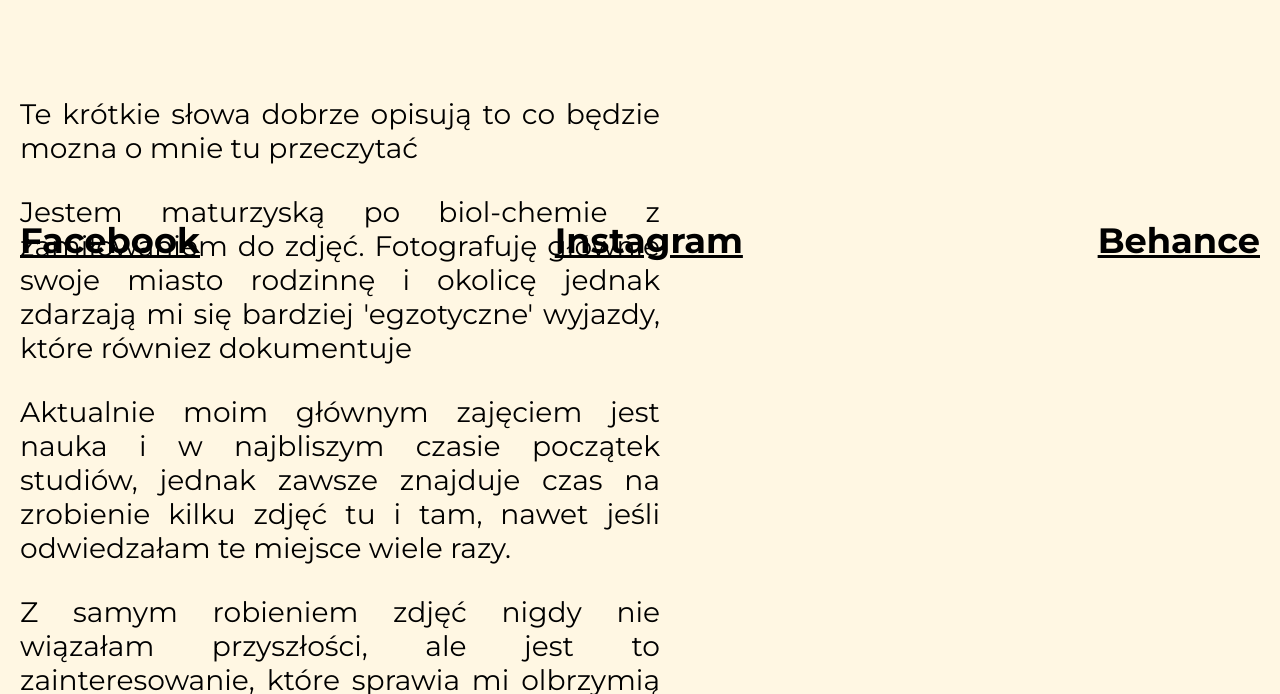
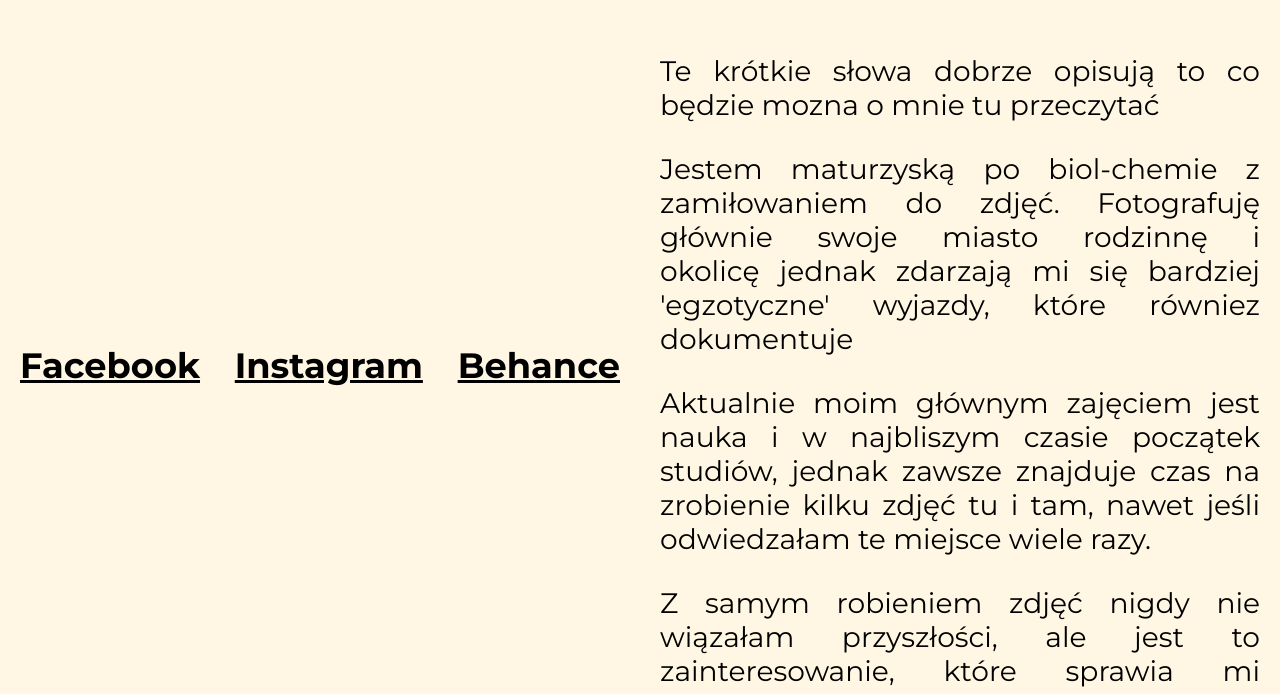
Before and after one commit to Adaxelx/photo-gallery-page, a React (Create React App) app: page /about in a window 1280 px wide. Shown: the part 806-1500 px from the top of the page. Built offline with nearby package versions, Linux system fonts and the light colour scheme.

Commit message:
add on scroll event to about and prevent nav click

```diff
--- a/src/components/Contener.js
+++ b/src/components/Contener.js
@@ -13,9 +13,6 @@ const StyledCon = styled.section`
   margin-left: 20px;
   margin-right: 20px;
   text-align: justify;
-  @media (orientation: landscape) and ${({ theme }) => theme.device.tablet} {
-    width: 50%;
-  }
 `;
 
 const Contener = ({ delay, value, marginTop }) => {
--- a/src/components/Nav.js
+++ b/src/components/Nav.js
@@ -1,6 +1,6 @@
 import React, { useEffect } from 'react';
 import styled from 'styled-components';
-import { Link } from 'react-router-dom';
+import { NavLink } from 'react-router-dom';
 import { TimelineMax } from 'gsap/TweenMax';
 
 const StyledNav = styled.nav`
@@ -13,12 +13,16 @@ const StyledNav = styled.nav`
   justify-content: space-between;
 `;
 
-const StyledLink = styled(Link)`
+const StyledLink = styled(NavLink)`
   color: ${({ color }) => color};
   text-decoration: none;
   font-weight: bold;
   ${({ margin }) => margin}
   font-size: ${({ theme }) => theme.fontSize.m};
+  &.is-active{
+    pointer-events: none;
+    cursor: default;
+  }
 `;
 
 const Nav = ({ loaded, home, color, changeLoad }) => {
@@ -42,10 +46,23 @@ const Nav = ({ loaded, home, color, changeLoad }) => {
   return (
     <>
       <StyledNav home={home} ref={logo}>
-        <StyledLink onClick={changeLoad} color={color} margin="margin-left: 20px;" to="/">
+        <StyledLink
+          onClick={changeLoad}
+          activeClassName="is-active"
+          exact
+          color={color}
+          margin="margin-left: 20px;"
+          to="/"
+        >
           Asdfghjk Pkjhgfd
         </StyledLink>
-        <StyledLink onClick={changeLoad} color={color} margin="margin-right: 20px;" to="/about">
+        <StyledLink
+          onClick={changeLoad}
+          activeClassName="is-active"
+          color={color}
+          margin="margin-right: 20px;"
+          to="/about"
+        >
           O mnie
         </StyledLink>
       </StyledNav>
--- a/src/templates/About/About.js
+++ b/src/templates/About/About.js
@@ -14,6 +14,10 @@ const StyledAbout = styled.article`
 const StyledContent = styled.section`
   width: 100%;
   margin-top: 30px;
+  @media (orientation: landscape) and ${({ theme }) => theme.device.tablet} {
+    display: flex;
+    align-items: flex-start;
+  }
 `;
 
 const StyledTCon = styled.section`
@@ -54,6 +58,13 @@ const StyledSocCon = styled.section`
   flex-wrap: wrap;
   padding: 0 20px;
   justify-content: space-between;
+  @media (orientation: landscape) and ${({ theme }) => theme.device.tablet}{
+    width: 50%;
+  }
+`;
+
+const StyledConCtn = styled.section`
+  width: 100%;
 `;
 
 const StyledLink = styled.a`
@@ -62,22 +73,39 @@ const StyledLink = styled.a`
   color: black;
   font-size: ${({ theme }) => theme.fontSize.l};
 `;
+
+const StyledCheck = styled.div`
+  width: 100%;
+  @media (orientation: landscape) and ${({ theme }) => theme.device.tablet} {
+    width: 50%;
+  }
+`;
 class About extends React.Component {
   socials = React.createRef();
+  contener = React.createRef();
+
+  state = { active: false };
 
   handleScroll = () => {
-    const { socials } = this;
-
+    const { socials, contener } = this;
+    const { active } = this.state;
+    const width = window.innerWidth >= 768 ? 100 : 0;
     const scrollV = window.scrollY;
-    const offsetTop = socials.current.offsetTop;
-    console.log(offsetTop);
-    if (scrollV > offsetTop) {
-      socials.current.style.transform = `translateY(${scrollV - offsetTop}px)`;
+    const offsetTopS = socials.current.offsetTop;
+    const offsetTopC = contener.current.offsetTop;
+    if (!active && offsetTopC - window.innerHeight < scrollV) {
+      this.setState({
+        active: true,
+      });
+    }
+    if (scrollV + 100 > offsetTopS) {
+      socials.current.style.transform = `translateY(${scrollV - offsetTopS + width}px)`;
     }
   };
 
   componentDidMount() {
     const { handleScroll } = this;
+    handleScroll();
     window.addEventListener('scroll', handleScroll);
   }
 
@@ -88,7 +116,8 @@ class About extends React.Component {
 
   render() {
     const { changeLoad } = this.props;
-    const { socials } = this;
+    const { socials, contener } = this;
+    const { active } = this.state;
     return (
       <>
         <Nav color="black" changeLoad={changeLoad} />
@@ -96,14 +125,19 @@ class About extends React.Component {
           <StyledTCon>
             <StyledTitle>Biologia, chemia, zdjęcia i rysunki</StyledTitle>
           </StyledTCon>
-
+          <StyledContent>
             <StyledSocCon ref={socials}>
               <StyledLink href="https://www.facebook.com/">Facebook</StyledLink>
               <StyledLink href="https://www.facebook.com/">Instagram</StyledLink>
               <StyledLink href="https://www.facebook.com/">Behance</StyledLink>
             </StyledSocCon>
-          <StyledContent>
-            <Con marginTop="30px" value="Te krótkie słowa dobrze opisują to co będzie mozna o mnie tu przeczytać" />
+            <StyledCheck ref={contener}>
+              {active ? (
+                <StyledConCtn>
+                  <Con
+                    marginTop="30px"
+                    value="Te krótkie słowa dobrze opisują to co będzie mozna o mnie tu przeczytać"
+                  />
                   <Con
                     marginTop="30px"
                     delay={0.2}
@@ -124,6 +158,11 @@ class About extends React.Component {
                     delay={0.8}
                     value="Same zdjęcia robię od kilku lat jednak w wolnym czasie lubię tez potrenować naswoich ulubionych zajęciach oraz pojeździć na rolkach. Często tez czytam i ostatnio sprawdzam swoje siły w rysowaniu."
                   />
+                </StyledConCtn>
+              ) : (
+                ''
+              )}
+            </StyledCheck>
           </StyledContent>
         </StyledAbout>
       </>
```
Lines whose indentation alone changed are shown as unchanged.
